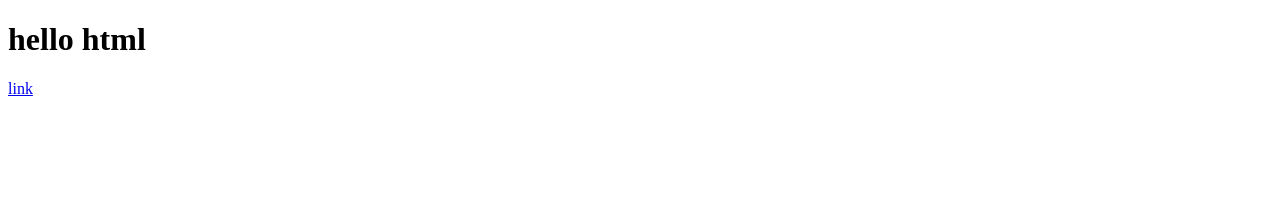
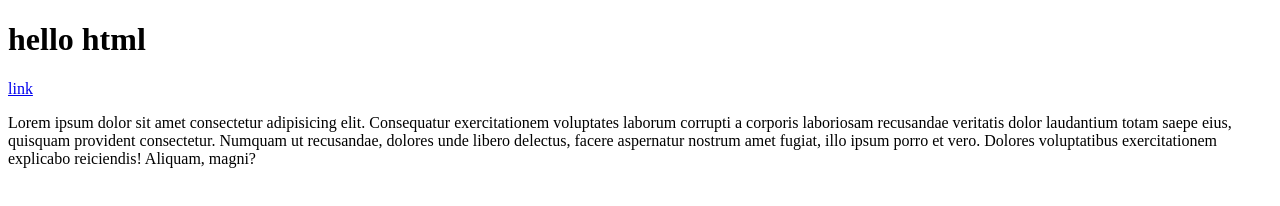
Before and after one commit to AbdurGreen/git-course, a plain HTML site: page index.html in a window 1280 px wide. Drawn offline with Linux system fonts and the light colour scheme.

Commit message:
we added aside with some text

```diff
--- a/index.html
+++ b/index.html
@@ -8,5 +8,6 @@
 <body>
    <h1> hello html</h1>
    <a href="#">link</a>
+   <aside> <p>Lorem ipsum dolor sit amet consectetur adipisicing elit. Consequatur exercitationem voluptates laborum corrupti a corporis laboriosam recusandae veritatis dolor laudantium totam saepe eius, quisquam provident consectetur. Numquam ut recusandae, dolores unde libero delectus, facere aspernatur nostrum amet fugiat, illo ipsum porro et vero. Dolores voluptatibus exercitationem explicabo reiciendis! Aliquam, magni?</p></aside>
 </body>
 </html>
```
